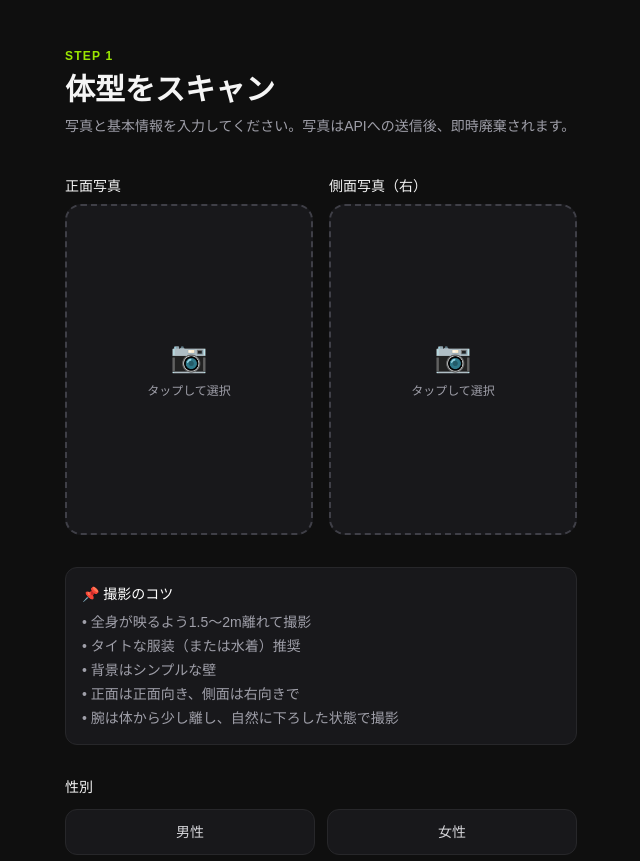
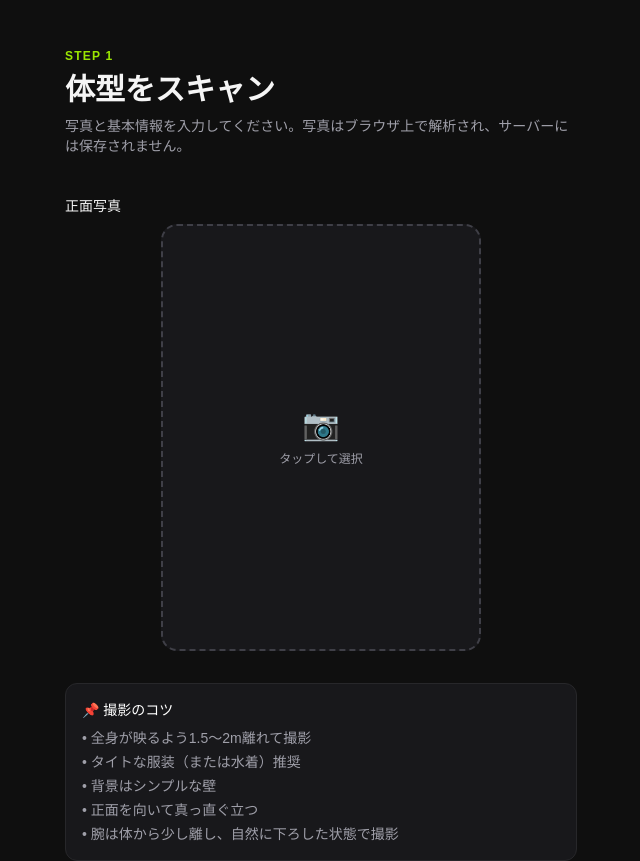
Before and after one commit to nok181701/body-vis, a Next.js app: page /scan in a window 1280 px wide. Shown: the top 861 px of the page, without its empty margins (319-959 px from the left). Built offline with nearby package versions, Linux system fonts and the light colour scheme.

Commit message:
feat: bodygram関連削除

```diff
--- a/src/app/scan/page.tsx
+++ b/src/app/scan/page.tsx
@@ -13,18 +13,11 @@ interface FormData {
   weight: string;
   age: string;
   frontPhoto: File | null;
-  sidePhoto: File | null;
-}
-
-interface PhotoPreview {
-  front: string | null;
-  side: string | null;
 }
 
 export default function ScanPage() {
   const router = useRouter();
   const frontInputRef = useRef<HTMLInputElement>(null);
-  const sideInputRef = useRef<HTMLInputElement>(null);
 
   const [form, setForm] = useState<FormData>({
     gender: "",
@@ -32,28 +25,19 @@ export default function ScanPage() {
     weight: "",
     age: "",
     frontPhoto: null,
-    sidePhoto: null,
   });
 
-  const [previews, setPreviews] = useState<PhotoPreview>({ front: null, side: null });
+  const [frontPreview, setFrontPreview] = useState<string | null>(null);
   const [consent, setConsent] = useState(false);
   const [errors, setErrors] = useState<Partial<Record<keyof FormData | "consent", string>>>({});
   const [submitting, setSubmitting] = useState(false);
 
-  const handlePhotoChange = useCallback(
-    (type: "front" | "side") => (e: React.ChangeEvent<HTMLInputElement>) => {
-      const file = e.target.files?.[0];
-      if (!file) return;
-
-      const url = URL.createObjectURL(file);
-      setPreviews((prev) => ({ ...prev, [type]: url }));
-      setForm((prev) => ({
-        ...prev,
-        [type === "front" ? "frontPhoto" : "sidePhoto"]: file,
-      }));
-    },
-    []
-  );
+  const handlePhotoChange = useCallback((e: React.ChangeEvent<HTMLInputElement>) => {
+    const file = e.target.files?.[0];
+    if (!file) return;
+    setFrontPreview(URL.createObjectURL(file));
+    setForm((prev) => ({ ...prev, frontPhoto: file }));
+  }, []);
 
   const validate = (): boolean => {
     const newErrors: typeof errors = {};
@@ -68,7 +52,6 @@ export default function ScanPage() {
     if (!form.age || isNaN(a) || a < 10 || a > 100)
       newErrors.age = "年齢を正しく入力してください（10〜100歳）";
     if (!form.frontPhoto) newErrors.frontPhoto = "正面写真を選択してください";
-    if (!form.sidePhoto) newErrors.sidePhoto = "側面写真を選択してください";
     if (!consent) newErrors.consent = "同意が必要です";
     setErrors(newErrors);
     return Object.keys(newErrors).length === 0;
@@ -77,15 +60,12 @@ export default function ScanPage() {
   const handleSubmit = async (e: React.SubmitEvent<HTMLFormElement>) => {
     e.preventDefault();
     if (!validate()) return;
-    if (!form.frontPhoto || !form.sidePhoto) return;
+    if (!form.frontPhoto) return;
 
     setSubmitting(true);
     try {
-      const [front, side] = await Promise.all([
-        fileToBase64(form.frontPhoto),
-        fileToBase64(form.sidePhoto),
-      ]);
-      saveScanPhotos({ front, side });
+      const front = await fileToBase64(form.frontPhoto);
+      saveScanPhotos({ front });
 
       const params = new URLSearchParams({
         gender: form.gender,
@@ -108,27 +88,41 @@ export default function ScanPage() {
           <p className="text-xs text-lime-400 font-semibold uppercase tracking-widest mb-2">Step 1</p>
           <h1 className="text-3xl font-bold mb-2">体型をスキャン</h1>
           <p className="text-zinc-400 text-sm">
-            写真と基本情報を入力してください。写真はAPIへの送信後、即時廃棄されます。
+            写真と基本情報を入力してください。写真はブラウザ上で解析され、サーバーには保存されません。
           </p>
         </div>
 
         <form onSubmit={handleSubmit} className="space-y-8">
           {/* Photo upload */}
-          <div className="grid grid-cols-2 gap-4">
-            <PhotoDropzone
-              label="正面写真"
-              preview={previews.front}
-              inputRef={frontInputRef}
-              onChange={handlePhotoChange("front")}
-              error={errors.frontPhoto}
+          <div>
+            <label className="block text-sm font-medium mb-2">正面写真</label>
+            <button
+              type="button"
+              onClick={() => frontInputRef.current?.click()}
+              className={`w-full aspect-[3/4] max-w-xs mx-auto rounded-2xl border-2 border-dashed flex flex-col items-center justify-center gap-2 transition-colors overflow-hidden relative ${
+                errors.frontPhoto
+                  ? "border-red-500/50 bg-red-500/5"
+                  : "border-zinc-700 bg-zinc-900 hover:border-lime-400/50 hover:bg-zinc-800"
+              }`}
+            >
+              {frontPreview ? (
+                <Image src={frontPreview} alt="正面写真" fill className="object-cover" />
+              ) : (
+                <>
+                  <span className="text-3xl">📷</span>
+                  <span className="text-xs text-zinc-400">タップして選択</span>
+                </>
+              )}
+            </button>
+            <input
+              ref={frontInputRef}
+              type="file"
+              accept="image/*"
+              capture="environment"
+              className="hidden"
+              onChange={handlePhotoChange}
             />
-            <PhotoDropzone
-              label="側面写真（右）"
-              preview={previews.side}
-              inputRef={sideInputRef}
-              onChange={handlePhotoChange("side")}
-              error={errors.sidePhoto}
-            />
+            {errors.frontPhoto && <p className="mt-1 text-xs text-red-400">{errors.frontPhoto}</p>}
           </div>
 
           {/* Tips */}
@@ -137,7 +131,7 @@ export default function ScanPage() {
             <p>• 全身が映るよう1.5〜2m離れて撮影</p>
             <p>• タイトな服装（または水着）推奨</p>
             <p>• 背景はシンプルな壁</p>
-            <p>• 正面は正面向き、側面は右向きで</p>
+            <p>• 正面を向いて真っ直ぐ立つ</p>
             <p>• 腕は体から少し離し、自然に下ろした状態で撮影</p>
           </div>
 
@@ -205,8 +199,8 @@ export default function ScanPage() {
                 className="mt-0.5 w-4 h-4 accent-lime-400"
               />
               <span className="text-sm text-zinc-300 leading-relaxed">
-                写真はBodygram社のAPIへ送信され、解析後に廃棄されることを理解しました。
-                体組成データはGemini API（Google）へ送信されることに同意します。
+                写真はブラウザ上でMediaPipeにより解析されます。
+                体組成データおよび写真はGemini API（Google）へ送信されることに同意します。
               </span>
             </label>
             {errors.consent && (
@@ -224,53 +218,6 @@ export default function ScanPage() {
         </form>
       </div>
     </main>
-  );
-}
-
-function PhotoDropzone({
-  label,
-  preview,
-  inputRef,
-  onChange,
-  error,
-}: {
-  label: string;
-  preview: string | null;
-  inputRef: React.RefObject<HTMLInputElement | null>;
-  onChange: (e: React.ChangeEvent<HTMLInputElement>) => void;
-  error?: string;
-}) {
-  return (
-    <div>
-      <label className="block text-sm font-medium mb-2">{label}</label>
-      <button
-        type="button"
-        onClick={() => inputRef.current?.click()}
-        className={`w-full aspect-[3/4] rounded-2xl border-2 border-dashed flex flex-col items-center justify-center gap-2 transition-colors overflow-hidden relative ${
-          error
-            ? "border-red-500/50 bg-red-500/5"
-            : "border-zinc-700 bg-zinc-900 hover:border-lime-400/50 hover:bg-zinc-800"
-        }`}
-      >
-        {preview ? (
-          <Image src={preview} alt={label} fill className="object-cover" />
-        ) : (
-          <>
-            <span className="text-3xl">📷</span>
-            <span className="text-xs text-zinc-400">タップして選択</span>
-          </>
-        )}
-      </button>
-      <input
-        ref={inputRef}
-        type="file"
-        accept="image/*"
-        capture="environment"
-        className="hidden"
-        onChange={onChange}
-      />
-      {error && <p className="mt-1 text-xs text-red-400">{error}</p>}
-    </div>
   );
 }
 
--- a/src/app/scan/result/page.tsx
+++ b/src/app/scan/result/page.tsx
@@ -83,7 +83,7 @@ function ScanResultContent() {
           <MetricCard
             label="体脂肪率"
             value={bodyFatPct !== undefined ? `${bodyFatPct}%` : "—"}
-            sub="Bodygram解析値"
+            sub="MediaPipe推定値"
             highlight={fatCategory?.color}
           />
           <MetricCard
@@ -121,7 +121,7 @@ function ScanResultContent() {
         <div className="p-4 rounded-xl bg-zinc-900 border border-zinc-800 text-sm text-zinc-400 mb-8">
           <p className="text-white font-medium mb-1">📌 数値について</p>
           <p>
-            これらはBodygram AIによる推定値です。医療診断ではありません。
+            これらはMediaPipe + AIモデルによる推定値です。医療診断ではありません。
             実際の体組成計や医師による計測と異なる場合があります。
           </p>
         </div>
--- a/src/lib/scan-photo-storage.ts
+++ b/src/lib/scan-photo-storage.ts
@@ -2,7 +2,6 @@ const STORAGE_KEY = "bodyvis:scan-photos";
 
 export interface ScanPhotos {
   front: string;
-  side: string;
 }
 
 export function saveScanPhotos(photos: ScanPhotos) {
@@ -23,9 +22,8 @@ export function clearScanPhotos() {
   sessionStorage.removeItem(STORAGE_KEY);
 }
 
-// Bodygram APIが要求する解像度（720x1280〜1080x1920、縦横比9:16）に合わせる
-const TARGET_WIDTH = 1080;
-const TARGET_HEIGHT = 1920;
+// sessionStorage容量とGemini API送信サイズを考慮し、長辺1024px以内にリサイズする
+const MAX_DIMENSION = 1024;
 const JPEG_QUALITY = 0.85;
 
 export function fileToBase64(file: File): Promise<string> {
@@ -34,25 +32,13 @@ export function fileToBase64(file: File): Promise<string> {
     const image = new Image();
 
     image.onload = () => {
-      const targetRatio = TARGET_WIDTH / TARGET_HEIGHT;
-      const sourceRatio = image.width / image.height;
-
-      // 縦横比9:16に合わせて中央をクロップする範囲を求める
-      let sx = 0;
-      let sy = 0;
-      let sWidth = image.width;
-      let sHeight = image.height;
-      if (sourceRatio > targetRatio) {
-        sWidth = image.height * targetRatio;
-        sx = (image.width - sWidth) / 2;
-      } else if (sourceRatio < targetRatio) {
-        sHeight = image.width / targetRatio;
-        sy = (image.height - sHeight) / 2;
-      }
+      const scale = Math.min(1, MAX_DIMENSION / Math.max(image.width, image.height));
+      const width = Math.round(image.width * scale);
+      const height = Math.round(image.height * scale);
 
       const canvas = document.createElement("canvas");
-      canvas.width = TARGET_WIDTH;
-      canvas.height = TARGET_HEIGHT;
+      canvas.width = width;
+      canvas.height = height;
 
       const ctx = canvas.getContext("2d");
       if (!ctx) {
@@ -61,7 +47,7 @@ export function fileToBase64(file: File): Promise<string> {
         return;
       }
 
-      ctx.drawImage(image, sx, sy, sWidth, sHeight, 0, 0, TARGET_WIDTH, TARGET_HEIGHT);
+      ctx.drawImage(image, 0, 0, width, height);
       URL.revokeObjectURL(objectUrl);
 
       const dataUrl = canvas.toDataURL("image/jpeg", JPEG_QUALITY);
--- a/src/types/bodygram.ts
+++ /dev/null
@@ -1,39 +0,0 @@
-// スキャン作成リクエストのボディ（身長はmm、体重はgで送信する）
-export interface CreateScanRequestPhotoFields {
-  age: number;
-  weight: number;
-  height: number;
-  gender: "male" | "female";
-  frontPhoto: string;
-  rightPhoto: string;
-}
-
-// 個別の身体計測値（waist, chest, hipなど。値はmm単位）
-export interface Measurement {
-  name: string;
-  value: number;
-  unit: "mm";
-}
-
-// 体組成の推定値（体脂肪率・筋肉量など）
-export interface BodyComposition {
-  bodyFatPercentage?: number;
-  skeletalMuscleMass?: number;
-  [key: string]: number | undefined;
-}
-
-// スキャン失敗時のエラー情報
-export interface ScanError {
-  code: string;
-  message?: string;
-}
-
-// Bodygramスキャン結果（成功時にmeasurements/bodyCompositionが入る）
-export interface Scan {
-  id: string;
-  status: "success" | "failure" | "processing";
-  entryDate: number;
-  measurements?: Measurement[];
-  bodyComposition?: BodyComposition;
-  error?: ScanError;
-}
```
Also changed, not shown: src/app/actions/scan-action.ts (deleted, +0 -58 lines), src/app/scan/processing/page.tsx (+18 -53 lines), src/lib/bodygram/api.ts (deleted, +0 -68 lines).
